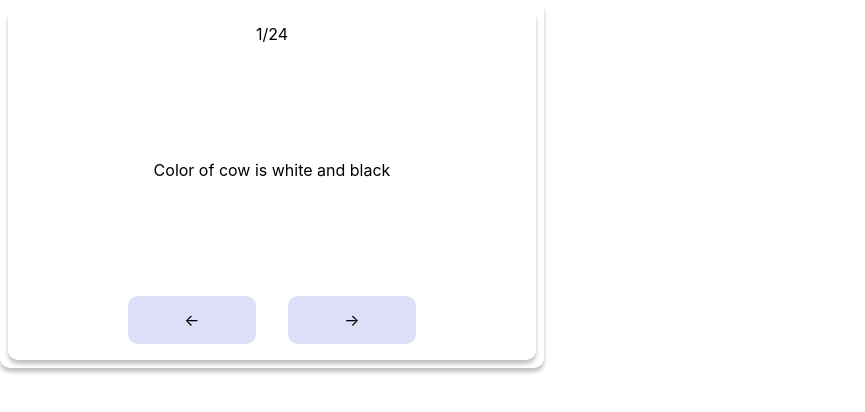
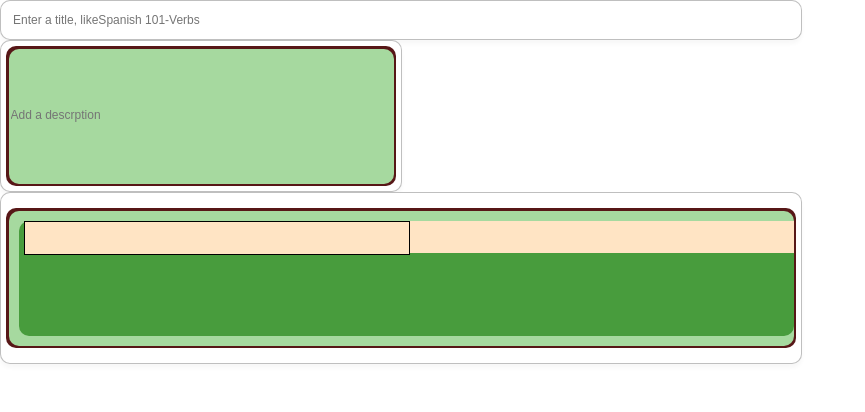
Before and after one commit to lastnameisgold/triviata_app_frontend, a React (Create React App) app in the folder triviata/: page / in a window 1280 px wide. Shown: the top 412 px of the page, without its empty margins (0-865 px from the left). Built offline with nearby package versions, Linux system fonts and the light colour scheme.

Commit message:
progress in creatingFlashCards

```diff
--- a/triviata/src/App.css
+++ b/triviata/src/App.css
@@ -11,9 +11,17 @@
   justify-content: center;
   font-size: calc(10px + 2vmin);
   color: white;
+
 }
 
 /*Start of Flashcard container*/
+.flip-in{
+background-color: blueviolet;
+}
+.flip-out{
+  background-color: aqua;
+}
+
 .flashcards-container{
   width: 34rem;
   height: 23rem;
@@ -24,6 +32,9 @@
   justify-content: center;
   align-items: center;
   transition: ease-in-out 400ms;
+  animation: flipIn-flashcards-container .25s ease-in-out 1;
+  animation-fill-mode: forwards;
+
 
 }
 .flashcards{
@@ -35,12 +46,11 @@
   display: flex;
   justify-content: center;
   align-items: center;
-  transition: ease-in-out 400ms;
+  transition: ease-in-out .25s;
   cursor: pointer;
-  transition: ease-in-out 400ms;
 
-  /* animation: flipIn-nameof class .25s ease-in-out 1;
-    animation-fill-mode: forwards; */
+  animation: flipIn-flashcards .25s ease-in-out 1;
+  animation-fill-mode: forwards;
 
 }
 .flashcards-inner-container{
@@ -51,16 +61,21 @@
   grid-gap:1rem;
   grid-template-rows: auto 1fr auto;
   transition: ease-in-out 400ms;
+  animation-fill-mode: forwards;
 
 }
 .flashcards-term{
   transition: ease-in-out 400ms;
-  background-color: black;
   width: 100%;
   height: 100%;
+  animation-fill-mode: forwards;
+
 }
 .flashcards-definition{
   transition: ease-in-out 400ms;
+  width: 100%;
+  height: 100%;
+  animation-fill-mode: forwards;
 
 }
 .flashcard-number{
@@ -106,3 +121,155 @@ border-radius: 10px;;
   border-radius: 10px;;
 }
 /*End of Flashcard container*/
+
+/*Start of createFlashCards contatiner*/
+.create-flashcards-container{
+
+}
+/*End of createFlashCards container*/
+
+/*start of create-title containerr*/
+
+.create-title-container{
+  background-color: rgb(255, 255, 255);
+  border: solid 1px rgb(0 0 0 / 25%);
+  box-shadow: 0 4px 4px rgb(0 0 0 / 3%);
+  width:800px;
+  height:38px;
+  border-radius:10px;
+  display: flex;
+  justify-content: center;
+  align-items: center;
+}
+.title-container{
+  background-color: rgb(255, 255, 255);
+  width:790px;
+  height:30px;
+  border-radius:10px;
+  display: flex;
+  justify-content: center;
+  align-items: center;
+}
+.title-inner-container{
+  background-color: rgb(255, 255, 255);
+  width:780px;
+  height:30px;
+  border-radius:10px;
+  display: flex;
+  justify-content: center;
+  align-items: center;
+}
+.title-input{
+  outline: none;
+  background-color: transparent;
+  border: none;
+  width:780px;
+  height:30px;
+  font-size:12px;
+  color:rgb(0, 0, 0);
+}
+/*End of create-title container*/
+
+/*start of description-title containerr*/
+
+.create-desc-container{
+  background-color: rgb(255, 255, 255);
+  border: solid 1px rgb(0 0 0 / 25%);
+  box-shadow: 0 4px 4px rgb(0 0 0 / 3%);
+  width:400px;
+  height:150px;
+  border-radius:10px;
+  display: flex;
+  justify-content: center;
+  align-items: center;
+}
+.desc-container{
+  background-color: rgb(87, 23, 23);
+  width:390px;
+  height:140px;
+  border-radius:10px;
+  display: flex;
+  justify-content: center;
+  align-items: center;
+}
+.desc-inner-container{
+  background-color: rgb(166, 217, 159);
+  width:385px;
+  height:135px;
+  border-radius:10px;
+  display: flex;
+}
+.desc-input{
+  outline: none;
+  background-color: transparent;
+  border: none;
+  width:380px;
+  height:130px;
+  font-size:12px;
+  color:rgb(0, 0, 0);
+}
+
+/*End of desc-title container*/
+
+/*start of create-tiles container*/
+
+.create-tiles-container{
+  background-color: rgb(255, 255, 255);
+  border: solid 1px rgb(0 0 0 / 25%);
+  box-shadow: 0 4px 4px rgb(0 0 0 / 3%);
+  width:800px;
+  height:170px;
+  border-radius:10px;
+  display: flex;
+  justify-content: center;
+  align-items: center;
+}
+.tiles-container{
+  background-color: rgb(87, 23, 23);
+  width:790px;
+  height:140px;
+  border-radius:10px;
+  display: flex;
+  justify-content: center;
+  align-items: center;
+}
+.tiles-inner-container{
+  background-color: rgb(166, 217, 159);
+  width:785px;
+  height:135px;
+  border-radius:10px;
+  display: flex;
+  justify-content: center;
+  align-items: center;
+  justify-content: end;
+
+}
+
+.term-def-container{
+  background-color: rgb(72, 156, 61);
+  width:775px;
+  height:115px;
+  border-radius:10px;
+  display: flex;
+  justify-content: end;
+}
+.term-container{
+width:380px;
+height: 30px;
+background-color: bisque;
+
+border: 1px solid;
+outline: none;
+
+}
+.def-container{
+  border: 1px solid;
+  width:380px;
+height: 30px;
+background-color: bisque;
+border: none;
+outline: none;
+
+
+}
+/*End of create-tiles container*/
--- a/triviata/src/App.js
+++ b/triviata/src/App.js
@@ -1,14 +1,20 @@
 import { React } from 'react';
 import  Create  from './components/create/Create.jsx'
-import  CreateFlashcards  from './components/flashcards/CreateFlashcards.jsx'
+import  Flashcards  from './components/flashcards/Flashcards.jsx'
+import CreateTitle from './components/create/create_quiz/CreateTitle.jsx';
+import CreateDescription from './components/create/create_quiz/CreateDescription.jsx';
+import CreateFlashCards from './components/flashcards/CreateFlashcards.jsx';
+
 import { Route, Routes } from 'react-router-dom';
 import './App.css';
 
 function App() {
   return (
     <div className="app">
-      <CreateFlashcards/>
+      {/* <Flashcards/>
       <Create/>
+      <CreateDescription/> */}
+      <CreateFlashCards/>
     </div>
   );
 }
--- a/triviata/src/components/create/create_quiz/CreateDescription.jsx
+++ b/triviata/src/components/create/create_quiz/CreateDescription.jsx
@@ -0,0 +1,13 @@
+export default function CreateDescription (){
+  return(
+    <div className="create-desc-container">
+      <div className="desc-container">
+        <div className="desc-inner-container">
+          <input className="desc-input" placeholder="Add a descrption">
+
+        </input>
+      </div>
+    </div>
+  </div>
+  )
+}
--- a/triviata/src/components/create/create_quiz/CreateTitle.jsx
+++ b/triviata/src/components/create/create_quiz/CreateTitle.jsx
@@ -0,0 +1,15 @@
+export default function CreateTitle(){
+  return(
+    <div className="create-title-container">
+      <div className="title-container">
+        <div className="title-inner-container">
+          <input className="title-input" placeholder="Enter a title, likeSpanish 101-Verbs">
+
+          </input>
+        </div>
+
+      </div>
+
+    </div>
+  )
+}
--- a/triviata/src/components/flashcards/CreateFlashcards.jsx
+++ b/triviata/src/components/flashcards/CreateFlashcards.jsx
@@ -1,49 +1,29 @@
-import { useState } from "react"
-export default function CreateFlashcards (){
+import CreateDescription from "../create/create_quiz/CreateDescription"
+import CreateTitle from "../create/create_quiz/CreateTitle"
+export default function CreateFlashCards(){
+  return(
+    <div className="create-flashcards-container">
+      <CreateTitle/>
+      <CreateDescription/>
+      <div className="create-tiles-container">
+        <div className="tiles-container">
+          <div className="tiles-inner-container">
+            <div className="term-def-container">
+              <input className="term-container">
 
+              </input>
+              <input className="def-container">
 
-const[hidden,setHidden] = useState('false')
-const showDef = ()=>{
-setHidden(!hidden)
-}
-
-
-  return(
-  <div className="flashcards-container" onClick={showDef}>
-    <div className="flashcards">
-
-      <div className="flashcards-term" hidden={hidden? true:false}>
-          <div className="flashcards-inner-container">
-            <div className="flashcard-number"><span>1/24</span></div>{/* change with state*/}
-
-            <div className="term-container"> {/*this can have a state to change the classname to display either term or definiotion based on click*/}
-              <div className="term"><span>Cow Color</span></div>
+              </input>
             </div>
 
-            <div className="prev-next-container">
-              <div className="prev-card"><span>←</span></div>
-              <div className="next-card"><span>→</span></div>
-            </div>
           </div>
+
+        </div>
+
       </div>
 
+    </div>
+  )
 
-
-      <div className="flashcards-definition" hidden={!hidden? true:false}> {/*this changes from hidden true to false and the classname changes to show on click it will flip*/}
-        <div className="flashcards-inner-container">
-          <div className="flashcard-number"><span>1/24</span></div>{/* change with state*/}
-
-          <div className="term-container"> {/*this can have a state to change the classname to display either term or definiotion based on click*/}
-            <div className="term"><span>Color of cow is white and black</span></div>
-          </div>
-
-          <div className="prev-next-container">
-            <div className="prev-card"><span>←</span></div>
-            <div className="next-card"><span>→</span></div>
-          </div>
-        </div>
-      </div>
-    </div>
-  </div>
-  )
 }
--- /dev/null
+++ b/triviata/src/components/flashcards/Flashcards.jsx
@@ -0,0 +1,59 @@
+import { useState } from "react"
+export default function Flashcards (){
+
+const[hidden,setHidden] = useState('false')
+const[flip,setFlip]=useState('true')
+const[name,setName]=useState('flip-in flashcards-container')
+
+const showDef = ()=>{
+setHidden(!hidden)
+}
+
+const doFlip = ()=>{
+  setFlip(!flip)
+  flip ?  setName('flip-in flashcards-container'):setName('flip-out flashcards-container')
+
+  console.log(name)
+  console.log(flip)
+}
+
+
+  return(
+  <div className={name} onClick={()=>{showDef();doFlip();}}>
+    <div className="flashcards">
+
+      <div className="flashcards-term" hidden={hidden? true:false}>
+          <div className="flashcards-inner-container">
+            <div className="flashcard-number"><span>1/24</span></div>{/* change with state*/}
+
+            <div className="term-container"> {/*this can have a state to change the classname to display either term or definiotion based on click*/}
+              <div className="term"><span>Cow Color</span></div>
+            </div>
+
+            <div className="prev-next-container">
+              <div className="prev-card"><span>←</span></div>
+              <div className="next-card"><span>→</span></div>
+            </div>
+          </div>
+      </div>
+
+
+
+      <div className="flashcards-definition" hidden={!hidden? true:false}> {/*this changes from hidden true to false and the classname changes to show on click it will flip*/}
+        <div className="flashcards-inner-container">
+          <div className="flashcard-number"><span>1/24</span></div>{/* change with state*/}
+
+          <div className="term-container"> {/*this can have a state to change the classname to display either term or definiotion based on click*/}
+            <div className="term"><span>Color of cow is white and black</span></div>
+          </div>
+
+          <div className="prev-next-container">
+            <div className="prev-card"><span>←</span></div>
+            <div className="next-card"><span>→</span></div>
+          </div>
+        </div>
+      </div>
+    </div>
+  </div>
+  )
+}
```
Also changed, not shown: triviata/src/components/home/Flashcards.jsx (deleted).
